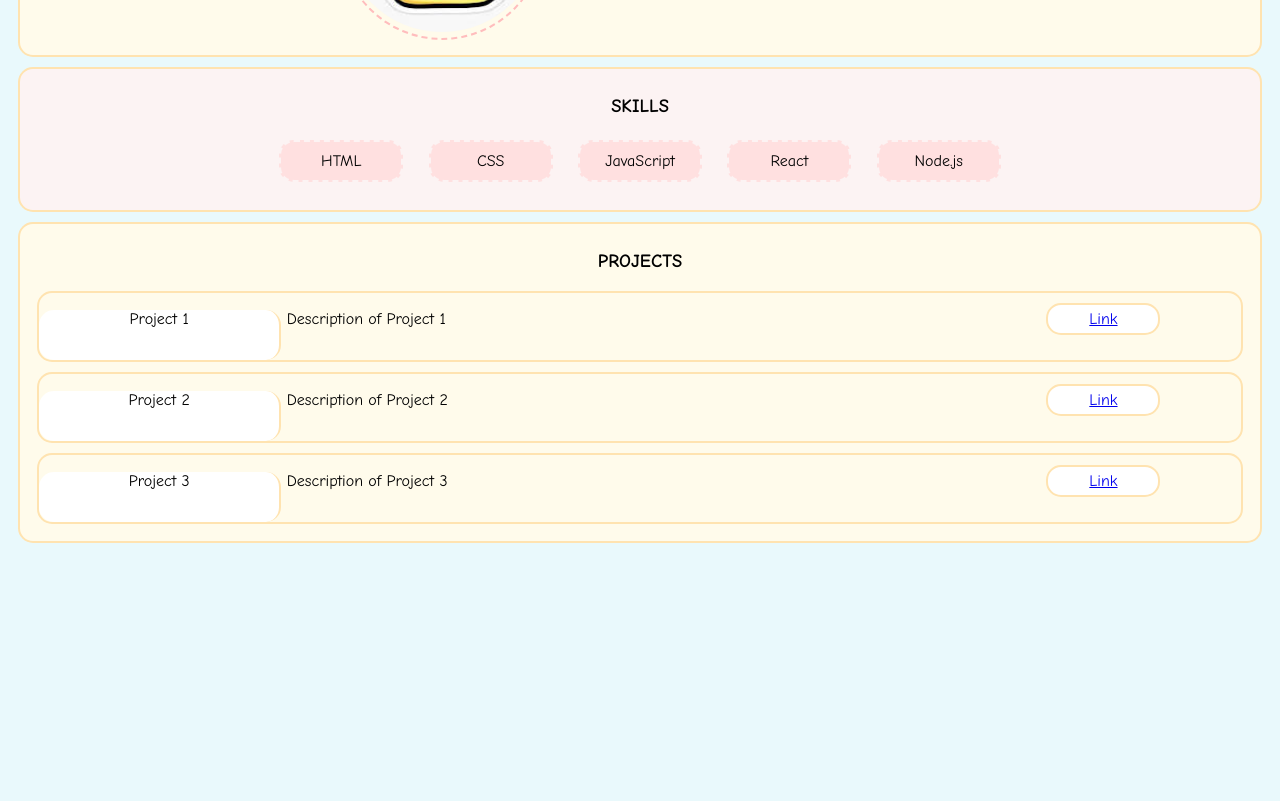
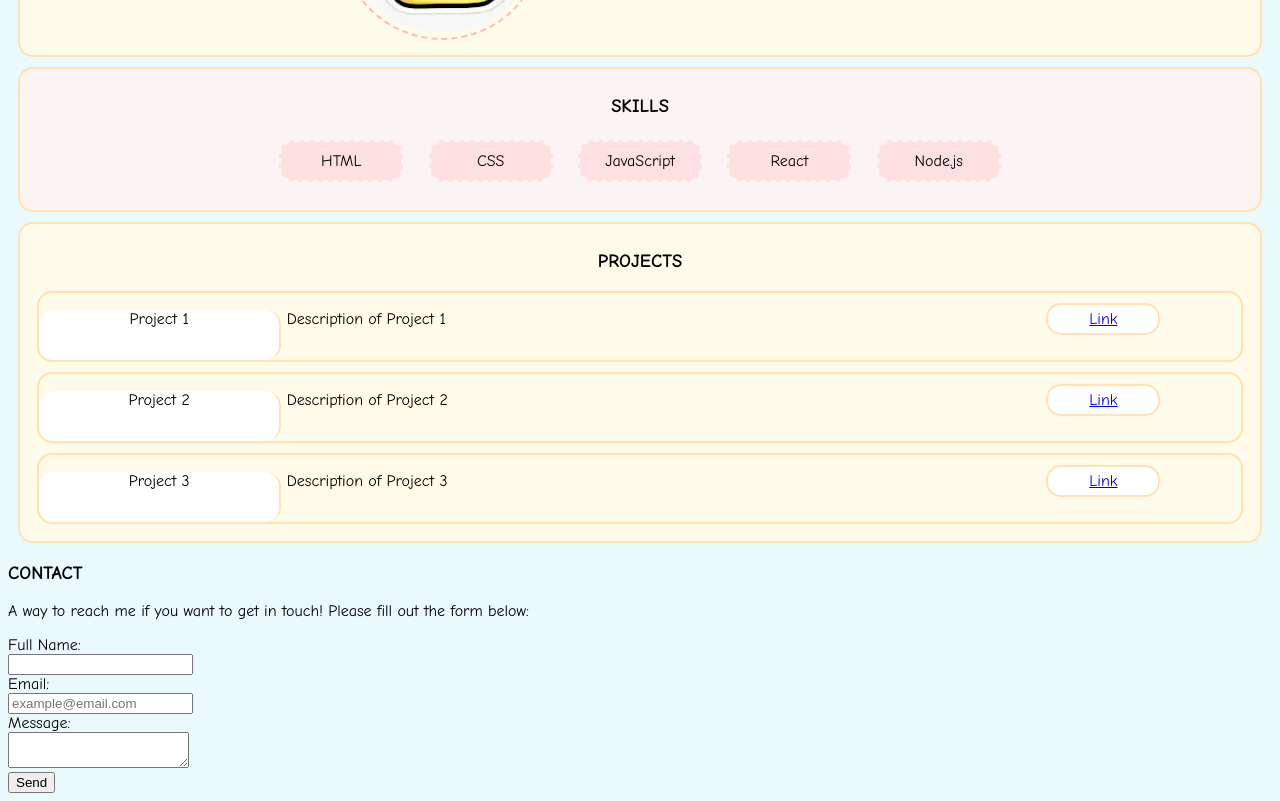
Before and after one commit to dbrho7173/web-ux-lab, a plain HTML site: page index.html in a window 1280 px wide. Shown: the part 261-1062 px from the top of the page. Before the commit the page ends 814 px from the top, so only its background shows below. Drawn offline with Linux system fonts and the light colour scheme.

Commit message:
added contact form

```diff
--- a/index.html
+++ b/index.html
@@ -65,5 +65,18 @@
             </div>
         </article>
     </section>
+    <section id="contact">
+        <h3>CONTACT</h3>
+        <p>A way to reach me if you want to get in touch! Please fill out the form below:</p>
+        <form action="submit_form.php" method="post" id="contact-form" target="_blank">
+            <label for="fullName">Full Name:</label><br>
+            <input type="text" id="fullName" name="fullName" required><br>
+            <label for="email">Email:</label><br>
+            <input type="email" id="email" name="email" placeholder="example@email.com" required><br>
+            <label for="message">Message:</label><br>
+            <textarea id="message" name="message" required></textarea><br>
+            <input type="submit" value="Send">
+        </form>
+    </section>
 </body>
 </html>
```
